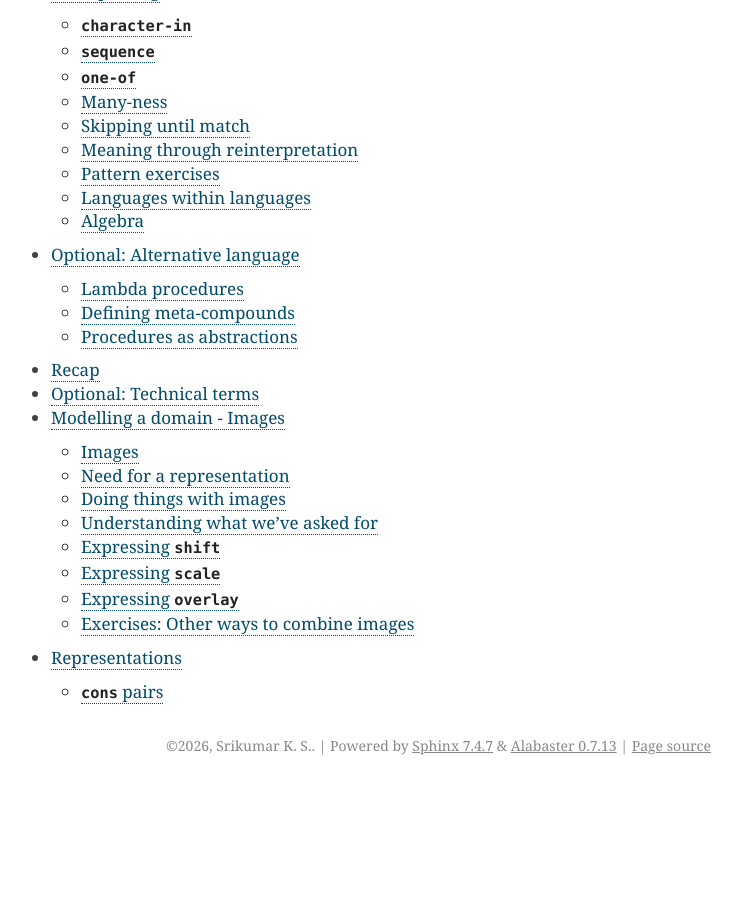
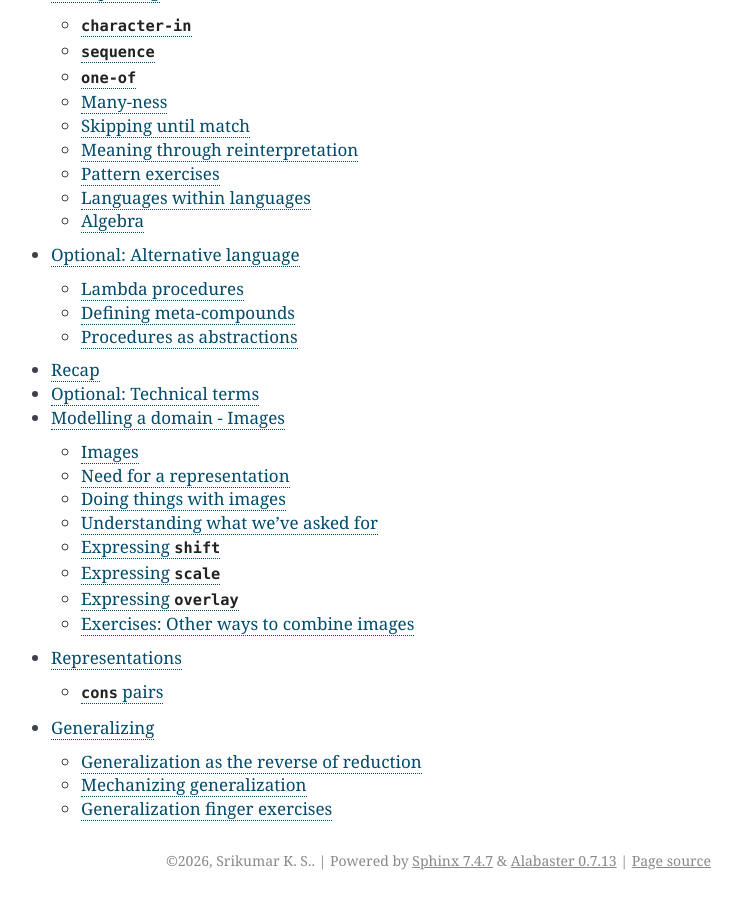
Before and after one commit to kreauniv/complit, a Sphinx documentation site: the page built from source/index.rst, in a window 1280 px wide and 900 px high, scrolled down 1368 px. Shown: the whole window, without its empty margins (399-1141 px from the left). Built offline with Sphinx 7.4.7, drawn with Linux system fonts in a browser that asks for light colours; before the commit the page ends 2153 px from its top, so only the background shows below that; some of the changed lines change nothing that is shown.

Commit message:
Generalizations section

```diff
--- /dev/null
+++ b/source/generalizations.rst
@@ -0,0 +1,207 @@
+Generalizing
+============
+
+Programs afford a unique capability where a procedure that was made
+specifically for some circumstance can be (almost) mechanically generalized in
+many ways to produce procedures that can be applied in many other
+circumstances. A generalization is said to be useful if it provides a concept
+that be applied in a number of circumstances other than the one in which it was
+constructed. This goes to say that not _all_ generalizations are worth the
+effort and, more importantly, the cost of inventing a vocabulary for the
+generalization.
+
+.. hint:: Constructing good generalizations is an art learnt by experience,
+   but we can give some guidelines towards that.
+
+We'll look at how to generalize procedures in this section, and some examples
+of generalizations that people have arrived at that have found such wide use
+that they're now part of common vocabulary of programming.
+
+Let's take a simple example to illustrate the "mechanical" process of
+generalizing a procedure. Below is a procedure/function to interprets
+a temperature given in ℃  as ℉ .
+
+.. code-block:: racket
+   :caption: Interpreting a temperature given in ℃  as ℉ .
+
+   (define (celsius->fahrenheit celsius)
+      (+ 32 (* 9/5 celsius)))
+
+.. collapse:: Racket and fractional numbers
+
+   Racket lets you notate exact fractions like 9/5 directly. Such fractions are
+   dealt with as fractions without conversion to decimal representation. For
+   example, in python -
+
+   .. code:: python
+
+      >>> x = 1/237
+      >>> x
+      0.004219409282700422
+      >>> x * 237
+      0.9999999999999999
+
+   ... and the same in Racket is -
+
+   .. code:: racket
+
+      > (define x 1/237)
+      > x
+      1/237
+      > (* x 237)
+      1
+
+   With lower level programming languages, therefore, we need to be wary about
+   the level of precision with which numbers are being represented internally
+   when performing certain types of computations. This is not necessarily a bad
+   thing, since systems programming languages like Rust, OCaML and C provide
+   access to machine representations of numbers and therefore opportunity to
+   optimize computations with them explicitly.
+
+Another way we can write this is to make it explicit that ``celsius->fahrenheit``
+is a "procedure" (or, in this case, a "function" since what it means only depends on
+its arguments).
+
+.. code-block:: racket
+   :caption: ``celsius->fahreheit`` using ``lambda``
+   :linenos:
+   :emphasize-lines: 2,3
+
+   (define celsius->fahrenheit
+      (lambda (celsius)
+        (+ 32 (* 9/5 celsius))))
+
+.. hint:: Remember that you can always read ``lambda`` as ``procedure`` or
+   ``function`` -- with the distinction between the two being a matter of
+   whether the computations being described depend only on the argument values
+   or have some other extraneous dependency that might cause them to produce
+   different values for the same arguments on different occasions.
+
+Now consider how we'll use this definition to figure out what
+``(celsius->fahrenheit 35)`` means. First we'll have to substitute the value
+referred to by ``celsius->fahrenheit`` (which happens to be a procedure) and
+then substitute the value of ``32`` for ``celsius`` within the body.
+
+.. _reduction:
+
+.. code-block:: racket
+   :caption: Reducing an expression to what it means.
+   :linenos:
+   :emphasize-lines: 2,3
+
+   (celsius->fahrenheit 35)
+   ; => ((lambda (celsius) (+ 32 (* 9/5 celsius))) 35)
+   ; => (+ 32 (* 9/5 35))
+   ; => (+ 32 63)
+   ; => 95
+
+The key step above is where we replaced the ``(lambda ..)`` with
+just its "body" and substituted ``35`` for all occurrences of the argument
+identifier ``celsius`` within the body. We then continued to replace
+sub-expressions with whatever we know they mean until all we're left
+with is an irreducible value -- ``95`` in this case.
+
+Generalization as the reverse of reduction
+------------------------------------------
+
+Let's look at what a reversal of the highlighted steps in :numref:`reduction`
+looks like --
+
+.. code-block:: racket
+
+   ; => (+ 32 (* 9/5 35))
+   ; => ((lambda (celsius) (+ 32 (* 9/5 celsius))) 35)
+
+
+You might imagine a program where we've done celsius to fahrenheit conversions
+in a number of places using explicit expressions like ``(+ 32 (* 9/5 35))``,
+``(+ 32 (* 9/5 100))`` and so on. Where we've used the same expression pattern
+``(+ 32 (* 9/5 __))`` to do the conversion calculation. What this reversal
+of steps does is give you a valid expressions from which we can capture the
+generalization ``(lambda (celsius) (+ 32 (* 9/5 celsius)))`` into its own
+definition so that the whole expression reads more clearly.
+
+Unless the reader knows what 32 and 9/5 are for in such expressions, it may not
+be clear to them why the calculation is being done, but if they see
+``(celsius->fahrenheit 35)`` instead, it would make clear to them that ``35``
+is a temperature in degrees celsius and the result expression is the
+corresponding temperature in degrees fahrenheit.
+
+.. code-block:: racket
+
+   (define celsius->fahrenheit (lambda (celsius) (+ 32 (* 9/5 celsius))))
+   (celsius->fahrenheit 35)
+
+Note what we've done here --
+
+1. We've now gained a reusable "word" in our vocabulary.
+2. We've also given a name for the changeable parts of the expression,
+   thus clarifying what kind of a thing is expected in the ``___`` area
+   of ``(+ 32 (* 9/5 ___))``.
+
+Therefore with each such reverse step, we need to invent two words
+-- one for the pattern and one for the ``___`` within the pattern.
+
+.. admonition:: **Repeated code patterns**
+
+   Whenever you find code patterns -- expressions or whole blocks --
+   repeated with minor variations in some parts of them, these are
+   ripe candidates for generalization because doing so can help reduce
+   the redundancy in the code and, more importantly, clarify the
+   concept that the repetition is hinting at that we may not have
+   acknowledged earlier.
+
+.. admonition:: **Terminology: "Abstracting over ___"**
+
+   We derived a definition for ``celsius->fahrenheit`` by replacing
+   the changeable ``35`` part with an identifier ``celsius`` and
+   constructing a ``(lambda (celsius) ...)`` capturing the pattern
+   using that newly introduced identifier. We refer to this as
+   "abstracting over <the-sub-expression>".
+
+These words we add take thought and communicate intent to the reader of the
+program. If either word ends up being reusable in many circumstances, then
+creating such words becomes valuable cognitive arsenal, much like learning new
+words in a language can improve one's understanding of nuances with certain
+kinds of expression.
+
+.. admonition:: **Ponder this**
+
+   ``32`` and ``9/5`` are obvious "constants" in this situation. But "constant"
+   w.r.t. what? These are constant in the scope of the definition of
+   ``celsius->fahrenheit`` -- i.e. values that remain fixed irrespective of the
+   context in which the abstraction gets used (sometimes referred to as the
+   "invocation context"). Being the argument identifier, ``celsius`` is not a
+   constant. Identify the other references that are also constant in this
+   scope?
+
+Mechanizing generalization
+--------------------------
+
+Our previous construction of the ``celsius->fahrenheit`` function as an
+abstraction over repeated conversion patterns is a simple example, but the same
+process applies for abstracting a sub-expression over a containing expression.
+In this case, we "abstracted ``35`` over the containing expression ``(+ 32 (*
+9/5 35))`` to get ``((lambda (celsius) (+ 32 (* 9/5 celsius))) 35)``, from
+which we can extract the function ``(lambda (celsius) (+ 32 (* 9/5 celsius)))``
+as the generalization.
+
+To abstract a sub-expression over a containing expression,
+
+1. Select the sub-expression in DrRacket.
+2. Figure out a name that describes the sub-expression. (say ``exprname``)
+3. "Cut" the selected sub-expression.
+4. Type in the name (identifier).
+5. Replace the containing expression with
+   ``((lambda (exprname) <containing-expression>) <sub-expression>)``
+
+This actually doesn't perform the abstraction. It simply replaces one
+expression with another that means exactly the same thing. However, the
+first part ``(lambda (exprname) <containing-expression>)`` is a generalization
+over the ``<sub-expression>`` and can now be separated out as a definition
+with a name.
+
+Generalization finger exercises
+-------------------------------
+
+TODO
--- a/source/index.rst
+++ b/source/index.rst
@@ -20,3 +20,4 @@ CompLIT: Programming Literacy (WORK-IN-PROGRESS)
    technical-terms
    modelling-images
    representations
+   generalizations
```
Also changed, not shown: 1 other file.
